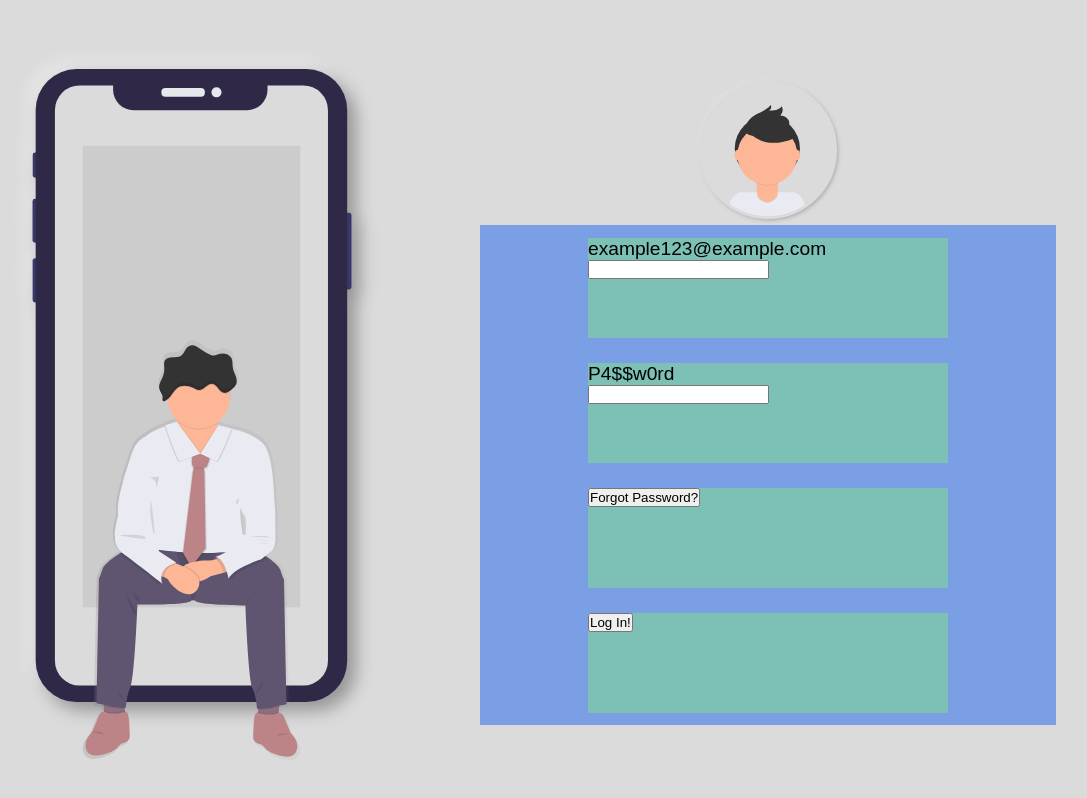
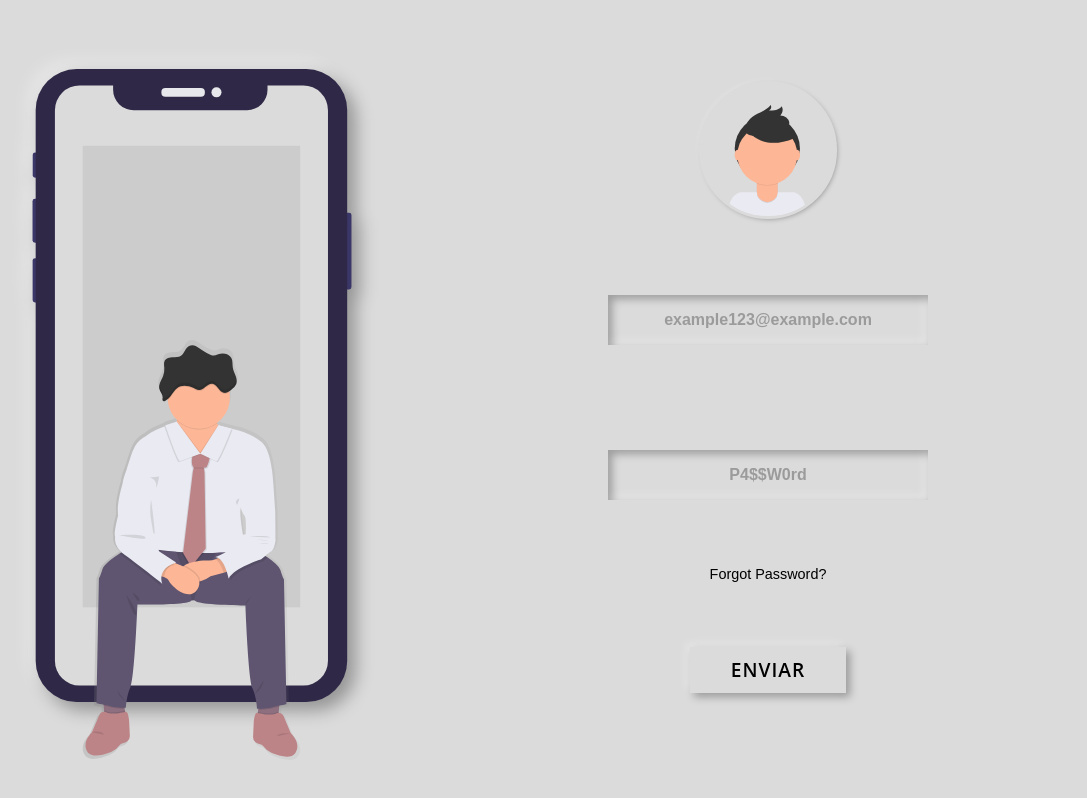
Before and after one commit to RostCode78/purple-login, a plain HTML site: page index.html in a window 1280 px wide. Shown: the whole page, without its empty margins (128-1215 px from the left). Drawn offline with Linux system fonts and the light colour scheme.

Commit message:
Terminado

```diff
--- a/css/style.css
+++ b/css/style.css
@@ -49,7 +49,7 @@ body {
 }
 
 .img-user {
-    width: 90%;
+    width: 100%;
     height: 150px;
     display: flex;
     justify-content: center;
@@ -64,23 +64,146 @@ body {
     align-items: center;
 }
 
+
+/*===================
+        FORM
+===================*/
+
 #form {
-    width: 90%;
+    width: 320px;
     height: 500px;
-    background-color: #7a9fe4;
+    background-color: #dbdbdb;
     display: flex;
     justify-content: space-around;
     align-items: center;
     flex-direction: column;
 }
 
-.form-group {
-    width: 360px;
-    height: 100px;
-    background-color: #7dc0b5;
+.dato-form {
+    width: 100%;
+    height: 90px;
     position: relative;
+    display: flex;
+    justify-content: space-around;
+    align-items: center;
+    overflow: hidden;
 }
 
-.form-group p {
+.lbl-form {
+    font-size: 1em;
+    font-weight: 800;
+    text-align: center;
+    color: #9b9b9b;
+    position: absolute;
+    bottom: 18px;
+    z-index: 1;
+}
+
+.input-form {
+    width: 100%;
+    height: 50px;
+    background-color: #dbdbdb00;
+    border: 2px solid #dbdbdb;
+    box-shadow: inset 4px 4px 8px #0000004b, inset -4px -4px 8px #ffffff4b;
+    font-size: 1em;
+    text-align: center;
+    position: absolute;
+    bottom: 0;
+    z-index: 2;
+    overflow: hidden;
+}
+
+.input-form:focus {
+    outline: none !important;
+}
+
+.line-form {
+    width: 100%;
+    height: 3px;
+    background-color: #303030;
+    position: absolute;
+    bottom: 0;
+    left: -100%;
+    z-index: 3;
+}
+
+.forgot-form {
+    width: 100%;
+    height: auto;
+    position: relative;
+    display: flex;
+    justify-content: space-around;
+    align-items: center;
+    overflow: hidden;
+}
+
+.forgot-form p {
+    font-size: .9em;
+    cursor: pointer;
+    transition: .3s ease;
+}
+
+.forgot-form p:hover {
+    text-decoration: underline;
+}
+
+.enviar-form {
+    width: 150px;
+    height: 40px;
+    display: flex;
+    justify-content: center;
+    align-items: center;
+    background-color: #dbdbdb;
+    border: 3px solid #dbdbdb;
+    box-shadow: 4px 4px 8px #0000004b, -4px -4px 8px #ffffff4b;
+    transition: .3s ease-in;
+}
+
+.enviar-form:hover {
+    box-shadow: 4px 4px 8px #00000021, -4px -4px 8px #ffffff21;
+}
+
+.enviar-form:active {
+    box-shadow: 4px 4px 8px #00000021, -4px -4px 8px #ffffff21, inset 4px 4px 8px #00000021, inset -4px -4px 8px #ffffff21;
+}
+
+.btn-form {
+    width: 100%;
+    height: 100%;
+}
+
+.btn-form input {
+    width: 100%;
+    height: 100%;
+    background-color: #dbdbdb;
+    border: 2px solid #e4e4e400;
     font-size: 1.2em;
+    font-family: 'Open Sans', sans-serif;
+    font-weight: 600;
+    letter-spacing: 1px;
+    cursor: pointer;
+    display: flex;
+    justify-content: center;
+    align-items: center;
 }
+
+
+/*===========
+    QUERY
+===========*/
+
+@media (max-width: 748px) {
+    .img-backgroung {
+        display: none;
+    }
+    .form-container {
+        width: 100%;
+        right: auto;
+    }
+}
+
+@media (max-width: 320px) {
+    #form {
+        width: 90%;
+    }
+}
--- a/index.html
+++ b/index.html
@@ -23,34 +23,36 @@
 
             <form action="" method="post" id="form">
 
-                <div class="form-group">
-                    <p>example123@example.com</p>
-                    <input type="email" id="form-email">
-                    <div class="form-line"></div>
+                <div class="dato-form">
+                    <label for="nombre" class="lbl-form">example123@example.com</label>
+                    <input type="email" id="nombre" class="input-form">
+                    <div class="line-form"></div>
                 </div>
 
-                <div class="form-group">
-                    <p>P4$$w0rd</p>
-                    <input type="password" id="form-password">
-                    <div class="form-line"></div>
+                <div class="dato-form">
+                    <label for="password" class="lbl-form">P4$$W0rd</label>
+                    <input type="password" id="email" class="input-form">
+                    <div class="line-form"></div>
                 </div>
 
-                <div class="form-group">
-                    <button>Forgot Password?</button>
+                <div class="forgot-form">
+                    <p>Forgot Password?</p>
                 </div>
 
-                <div class="form-group">
-                    <button id="btn-login-form">
-                        Log In!
-                    </button>
+                <div class="enviar-form">
+                    <div class="btn-form">
+                        <input type="submit" value="ENVIAR">
+                        <!-- <div class="line-form"></div> -->
+                    </div>
                 </div>
 
-            </form>
 
         </div>
 
     </section>
 
+    <script src="./js/form.js"></script>
+
 </body>
 
 </html>
--- /dev/null
+++ b/js/form.js
@@ -0,0 +1,91 @@
+const $$ = document.querySelectorAll.bind(document);
+const $ = document.querySelector.bind(document);
+const þ = console.log;
+
+let pf = {
+   inputForm: $$('.input-form'),
+   lblForm: $$('.lbl-form'),
+   lineForm: $$('.line-form'),
+   textarea: $('.textarea-form'),
+   lblMensaje: $('.lbl-mensaje')
+}
+
+let focusStyle = `
+transition: .4s;
+bottom: 65px;
+color: #303030;
+cursor: default;
+`;
+
+let blurStyle = `
+transition: .4s;
+bottom: 18px;
+color: #9b9b9b;
+cursor: text;
+`;
+
+let lineFocus = `
+left: 0px;
+transition: .4s;
+`;
+
+let lineBlur = `
+left: -100%px;
+transition: .4s;
+`;
+
+let mf = {
+
+   focus: () => {
+
+      pf.inputForm.forEach( e => {
+
+         e.addEventListener(
+            'focus',
+            mf.inputFocus
+         );
+
+         e.addEventListener(
+            'blur',
+            mf.inputblur
+         )
+
+      });
+
+   },
+
+   inputFocus: ( e ) => {
+
+      if( e.target == pf.inputForm[0] ) {
+         pf.lblForm[0].style += `; ${focusStyle}`;
+         pf.lineForm[0].style += `; ${lineFocus}`;
+      } else {
+         pf.lblForm[1].style += `; ${focusStyle}`;
+         pf.lineForm[1].style += `; ${lineFocus}`;
+      }
+
+   },
+
+   inputblur: ( e ) => {
+
+      if( e.target == pf.inputForm[0] ) {
+
+         if(pf.inputForm[0].value == ""){
+            pf.lblForm[0].style += `; ${blurStyle}`;
+            pf.lineForm[0].style += `; ${lineBlur}`;
+         };
+
+      } else {
+
+         if(pf.inputForm[1].value == ""){
+            pf.lblForm[1].style += `; ${blurStyle}`;
+            pf.lineForm[1].style += `; ${lineBlur}`;
+         };
+
+      }
+
+   }
+
+};
+
+mf.focus();
```
